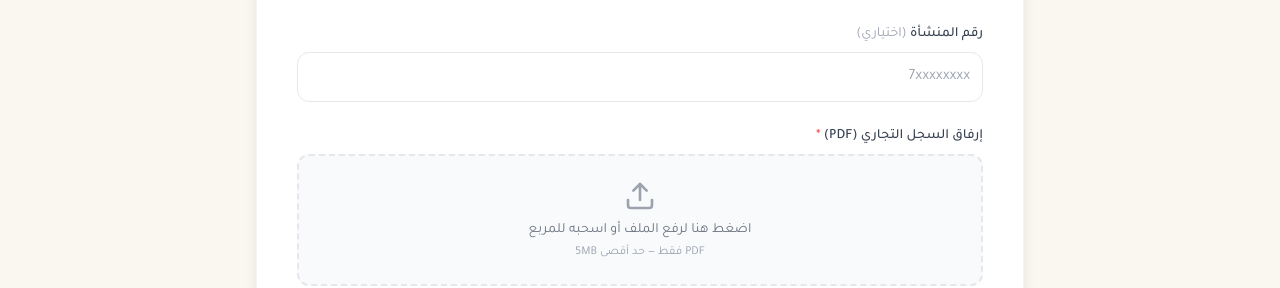
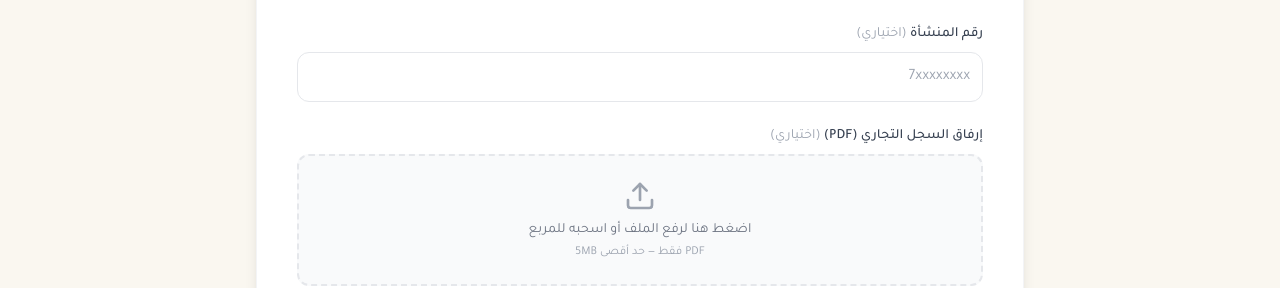
Before and after one commit to saraum1/Ammar-, a React (Vite) app in the folder frontend/: page /register/company in a window 1280 px wide. Shown: the part 809-1097 px from the top of the page. Built offline with nearby package versions, Linux system fonts and the light colour scheme; no server answers.

Commit message:
fix: PDF السجل التجاري اختياري

```diff
--- a/frontend/src/pages/RegisterCompany.jsx
+++ b/frontend/src/pages/RegisterCompany.jsx
@@ -46,9 +46,6 @@
       newErrors.general = "جميع الحقول المطلوبة يجب تعبئتها";
     }
 
-    if (!crFile) {
-      newErrors.crFile = "يجب رفع ملف السجل التجاري (PDF) قبل إرسال الطلب";
-    }
 
     if (form.username && form.username.length < 3) {
       newErrors.username = "Username must be at least 3 characters";
@@ -317,7 +314,7 @@
 
           <div className="md:col-span-2">
             <label className="block text-sm font-medium mb-2 text-gray-700">
-              إرفاق السجل التجاري (PDF) <span className="text-red-500">*</span>
+              إرفاق السجل التجاري (PDF) <span className="text-gray-400 font-normal">(اختياري)</span>
             </label>
             <div
               className={`relative border-2 border-dashed rounded-xl p-6 flex flex-col items-center justify-center cursor-pointer transition-colors ${
```
